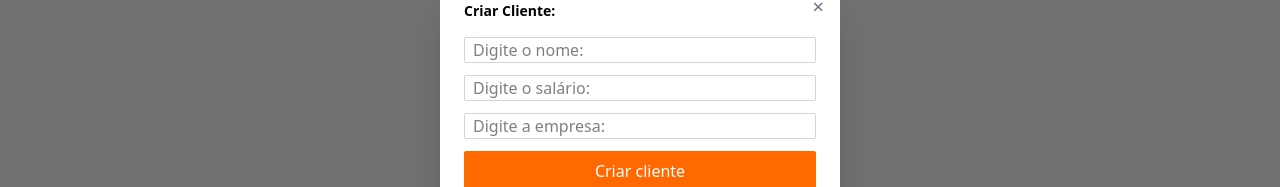
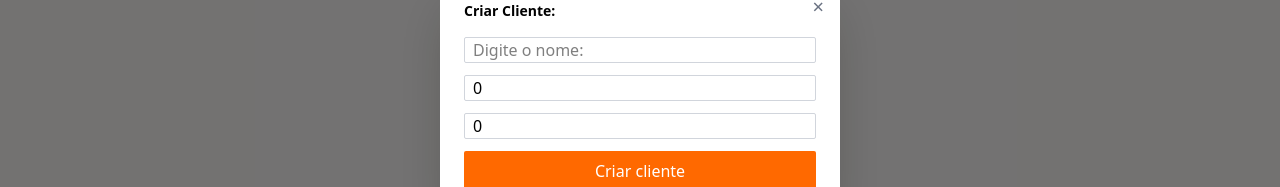
Before and after one commit to hallyssonmateus/Sist_Cadas_Usuarios-React-, a React (Vite) app: page /clients-list in a window 1280 px wide. Both pictures are taken after a click on the button "Criar cliente". Shown: the part 304-491 px from the top of the page. Built offline with nearby package versions, Linux system fonts and the light colour scheme; no server answers.

Commit message:
feat: Integrate client creation API logic

```diff
--- a/src/api/clientService.tsx
+++ b/src/api/clientService.tsx
@@ -1,7 +1,9 @@
 import axios from "axios";
-import type { ClientListResponse } from "../types/Client";
+import type { Client, ClientListResponse } from "../types/Client";
 
 const API_BASE_URL = "https://boasorte.teddybackoffice.com.br"
+
+type NewClientData = Omit<Client, 'id'>;
 
 export const getClients = async (page: number, limit: number): Promise<ClientListResponse> => {
     const response = await axios.get<ClientListResponse>(`${API_BASE_URL}/users`, {
@@ -12,3 +14,22 @@ export const getClients = async (page: number, limit: number): Promise<ClientLis
     });
     return response.data;
 }
+
+//Sent requisition Post to create a new client into API
+export async function createClient(clientData: NewClientData): Promise<Client> {
+    try {
+        const response = await axios.post<Client>(
+            // MUDANÇA AQUI: Corrigido de /clients para /users
+            `${API_BASE_URL}/users`,
+            clientData
+        );
+        //Return all complete object, includind ID
+        return response.data;
+    } catch (error){
+        if(axios.isAxiosError(error) && error.response){
+            console.error("Erro ao criar cliente:", error.response.data);
+            throw new Error(error.response.data.message || "Falha na criação do cliente.");
+        }
+        throw new Error("Erro de rede ou formato inesperado ao criar cliente.");
+    }
+}
--- a/src/components/CreateClientModal.tsx
+++ b/src/components/CreateClientModal.tsx
@@ -1,12 +1,33 @@
-import React from "react";
+import React, {useState} from "react";
+import type { Client } from "../types/Client";
+
+type FormData = Omit<Client, 'id'>;
 
 interface CreateClienteModalProps {
     onClose: () => void;
+    onCreate: (data: FormData) => void;
 }
 
-export const CreateClienteModal: React.FC<CreateClienteModalProps> = ({ onClose }) => {
+export const CreateClienteModal: React.FC<CreateClienteModalProps> = ({ onClose, onCreate }) => {
+
+    const [formData, setFormData] = useState<FormData>({
+        name: '',
+        salary: 0,
+        companyValuation: 0
+    });
+
+    const handleChange = (e: React.ChangeEvent<HTMLInputElement>) => {
+        const { name, value } = e.target;
+        setFormData(prev => ({
+            ...prev,
+            [name]: name === 'salary' || name === 'companyValuation' ? Number(value) : value
+        }));
+    };
+
     const handleSubmit = (e: React.FormEvent) => {
         e.preventDefault();
+        // Call the function onCreate from props, sent the datas
+        onCreate(formData);
         //Close modal on submit
         onClose();
     }
@@ -15,9 +36,9 @@ return (
    <form onSubmit={handleSubmit}>
     <h3 className="text-sm font-bold mb-4">Criar Cliente:</h3>
             <div className="space-y-3">
-                <input type="text" placeholder="Digite o nome:" className="w-full border border-gray-300 px-2 rounded-xs" />
-                <input type="text" placeholder="Digite o salário:" className="w-full border border-gray-300 px-2 rounded-xs" />
-                <input type="text" placeholder="Digite a empresa:" className="w-full border border-gray-300 px-2 rounded-xs" />
+                <input type="text" name="name" value={formData.name} onChange={handleChange} required placeholder="Digite o nome:" className="w-full border border-gray-300 px-2 rounded-xs" />
+                <input type="text" name="salary" value={formData.salary} onChange={handleChange} required placeholder="Digite o salário:" className="w-full border border-gray-300 px-2 rounded-xs" />
+                <input type="text" name="companyValuation" value={formData.companyValuation} onChange={handleChange} required placeholder="Digite a empresa:" className="w-full border border-gray-300 px-2 rounded-xs" />
                 <button type="submit" className="w-full bg-orange-500 text-white p-2 rounded-xs hover:bg-orange-600 transition-colors">
                     Criar cliente
                 </button>
--- a/src/pages/ClientsListPage.tsx
+++ b/src/pages/ClientsListPage.tsx
@@ -10,6 +10,7 @@ import type { Client } from "../types/Client";
 import { getClients } from "../api/clientService";
 import axios from "axios";
 import Sidebar from "../components/Sidebar";
+import { createClient } from "../api/clientService";
 
 // Types of Modal
 type Modaltype = 'Create' | 'Edit' | 'Delete' | null;
@@ -90,7 +91,7 @@ export default function ClientsList({onAddClient, selectedClients}: ClientsListP
         }
         switch (activeModal) {
             case 'Create':
-                return <CreateClienteModal onClose={closeModal} />;
+                return <CreateClienteModal onClose={closeModal} onCreate={handleCreateClient}/>;
             case 'Edit':
                 return <EditClientModal clientData={selectedClientData!} onClose={closeModal} />;
             case 'Delete':
@@ -176,6 +177,22 @@ export default function ClientsList({onAddClient, selectedClients}: ClientsListP
             setIsLoading(false);
         }
     }, [setClients, setTotalItems, setTotalPages, setIsLoading]);
+
+    // Response API - Post clients
+    const handleCreateClient = async (clientData: Omit<Client, 'id'>) => {
+        setIsLoading(true);
+        try {
+            await createClient(clientData);
+            console.log("Client criado com sucesso!");
+            fetchClients(currentPage, limit);
+        } catch (error) {
+
+            console.error("Falha ao criar cliente:", error);
+        } finally {
+            setIsLoading(false);
+            closeModal();
+        }
+    }
     // Effect to research the data when page ou limit change
     useEffect(() => {
         fetchClients(currentPage, limit);
```
